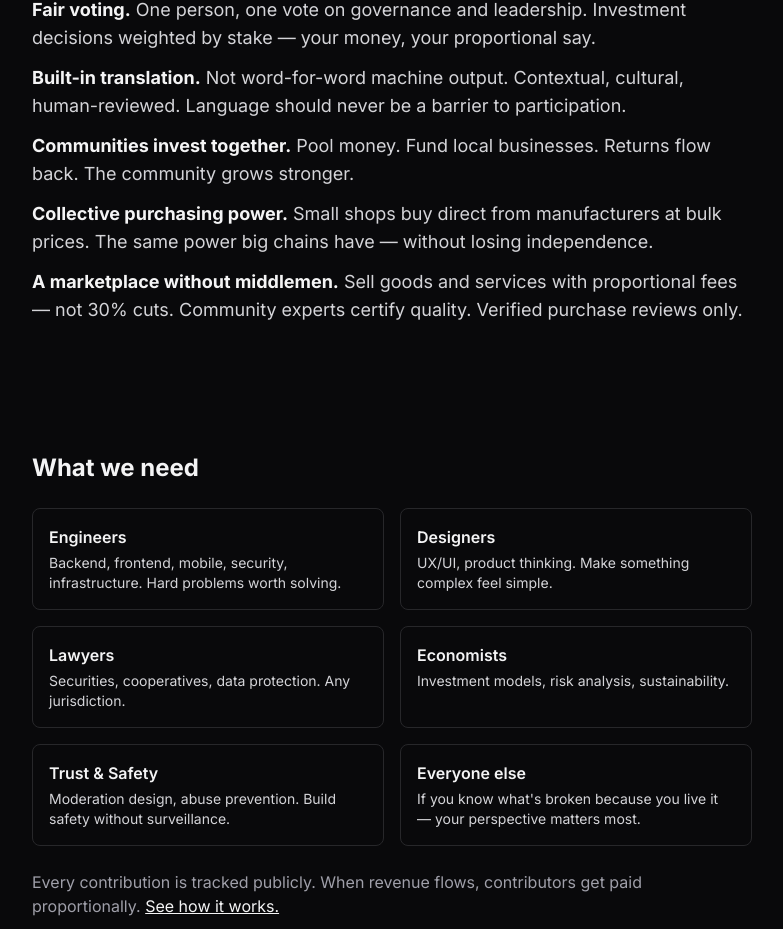
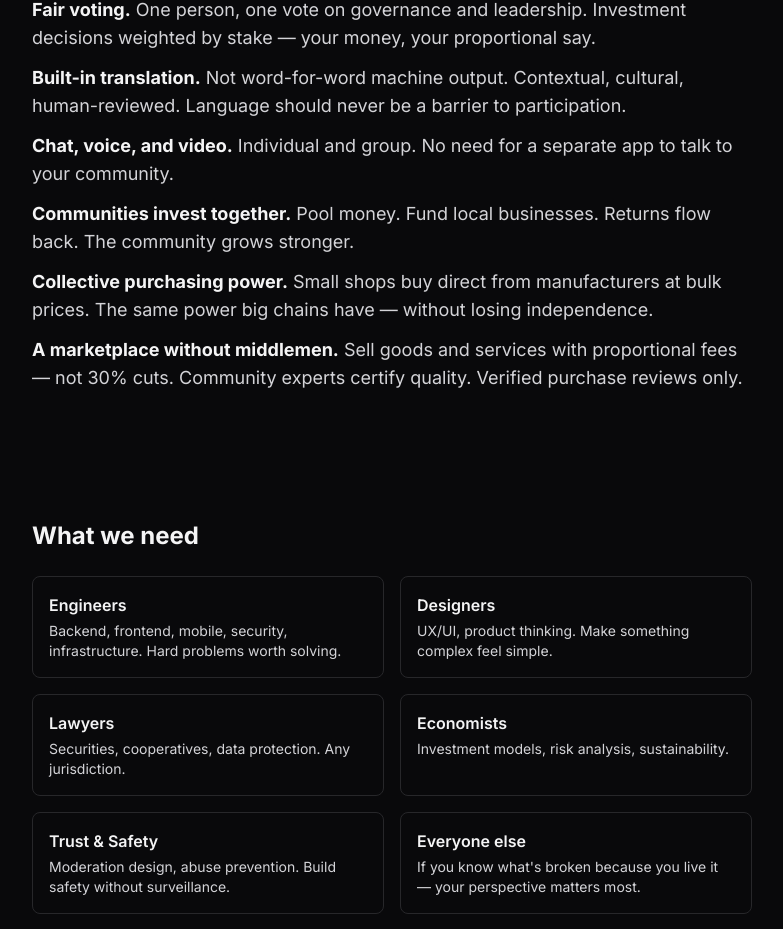
Before and after one commit to thecounterweight/platform, a Next.js app in the folder site/: page / in a window 1280 px wide. Shown: the part 820-1749 px from the top of the page, without its empty margins (248-1031 px from the left). Built offline with nearby package versions, Linux system fonts and the light colour scheme.

Commit message:
Add chat, voice, and video to feature list

```diff
--- a/site/src/app/page.tsx
+++ b/site/src/app/page.tsx
@@ -56,6 +56,13 @@ export default function Home() {
               </strong>{" "}
               Not word-for-word machine output. Contextual, cultural, human-reviewed.
               Language should never be a barrier to participation.
+            </li>
+            <li>
+              <strong className="text-zinc-100">
+                Chat, voice, and video.
+              </strong>{" "}
+              Individual and group. No need for a separate app to talk to your
+              community.
             </li>
             <li>
               <strong className="text-zinc-100">
```
Also changed, not shown: 1 other file (tests, documents, lock files or other folders).
